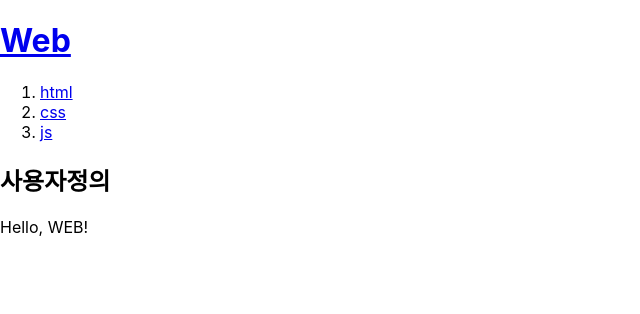
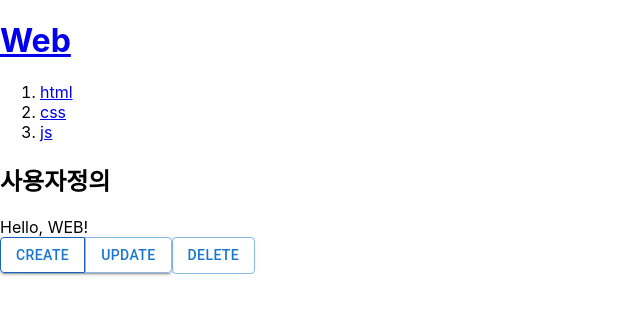
Before and after one commit to gaeunn0724/react-0606, a React (Create React App) app: page / in a window 1280 px wide. Shown: the top 314 px of the page, without its empty margins (0-640 px from the left). Built offline with nearby package versions, Linux system fonts and the light colour scheme.

Commit message:
button component

```diff
--- a/package.json
+++ b/package.json
@@ -4,6 +4,9 @@
   "private": true,
   "homepage": "https://gaeunn0724.github.io/react-0606",
   "dependencies": {
+    "@emotion/react": "^11.9.0",
+    "@emotion/styled": "^11.8.1",
+    "@mui/material": "^5.8.3",
     "@testing-library/jest-dom": "^5.16.4",
     "@testing-library/react": "^13.3.0",
     "@testing-library/user-event": "^13.5.0",
--- a/src/App.js
+++ b/src/App.js
@@ -1,4 +1,6 @@
 import './App.css';
+import Button from '@mui/material/Button';
+import ButtonGroup from '@mui/material/ButtonGroup';
 
 function Header(){
   return <header>
@@ -45,7 +47,11 @@ function App() {
       <Header></Header>
       <Nav data={topics}></Nav>
       <Article title="사용자정의"></Article>
-
+      <ButtonGroup variant="contained" aria-label="outlined primary button group">
+        <Button variant="outlined">Create</Button>
+        <Button variant="outlined">Update</Button>
+      </ButtonGroup>
+      <Button variant="outlined">Delete</Button>
     </div>
   );
 }
```
Also changed, not shown: 1 other file (tests, documents, lock files or other folders).
